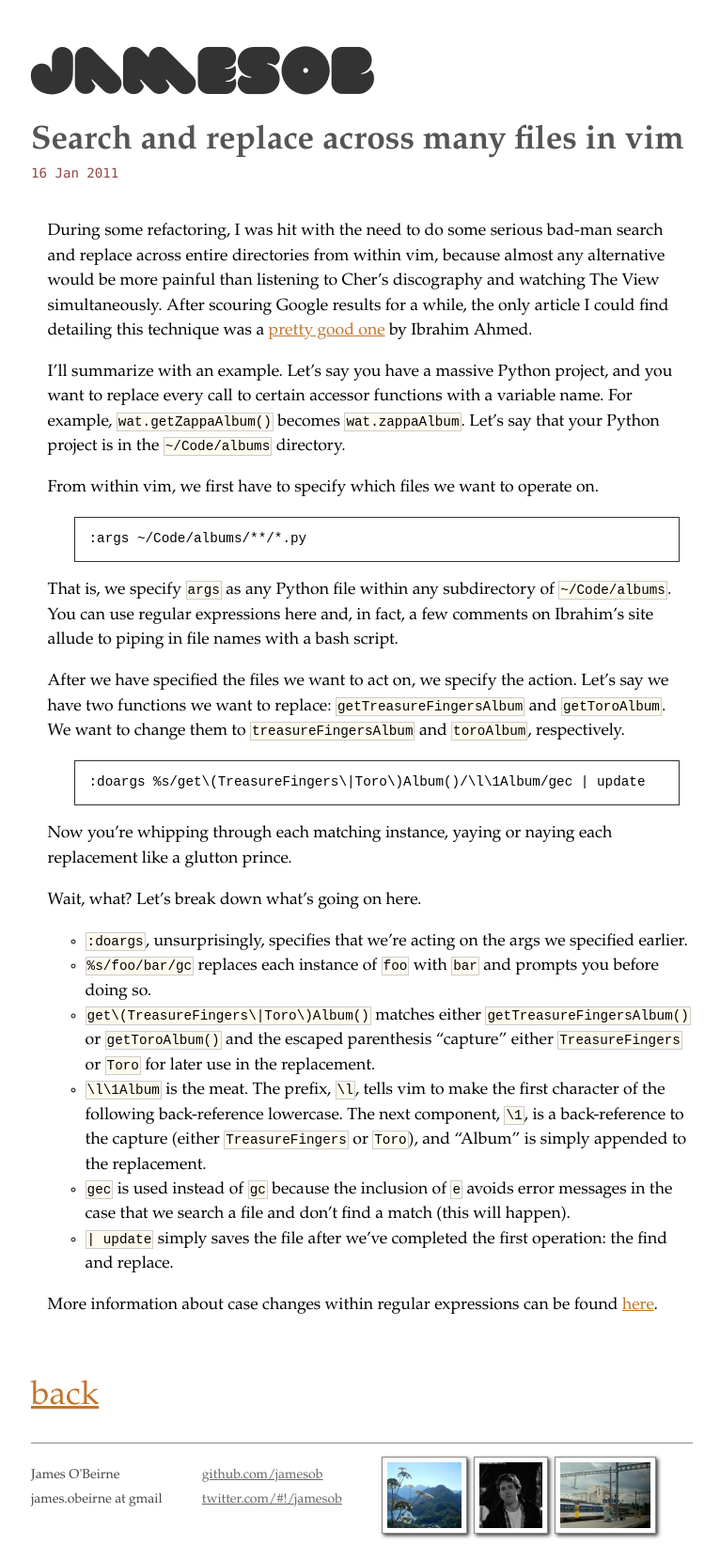
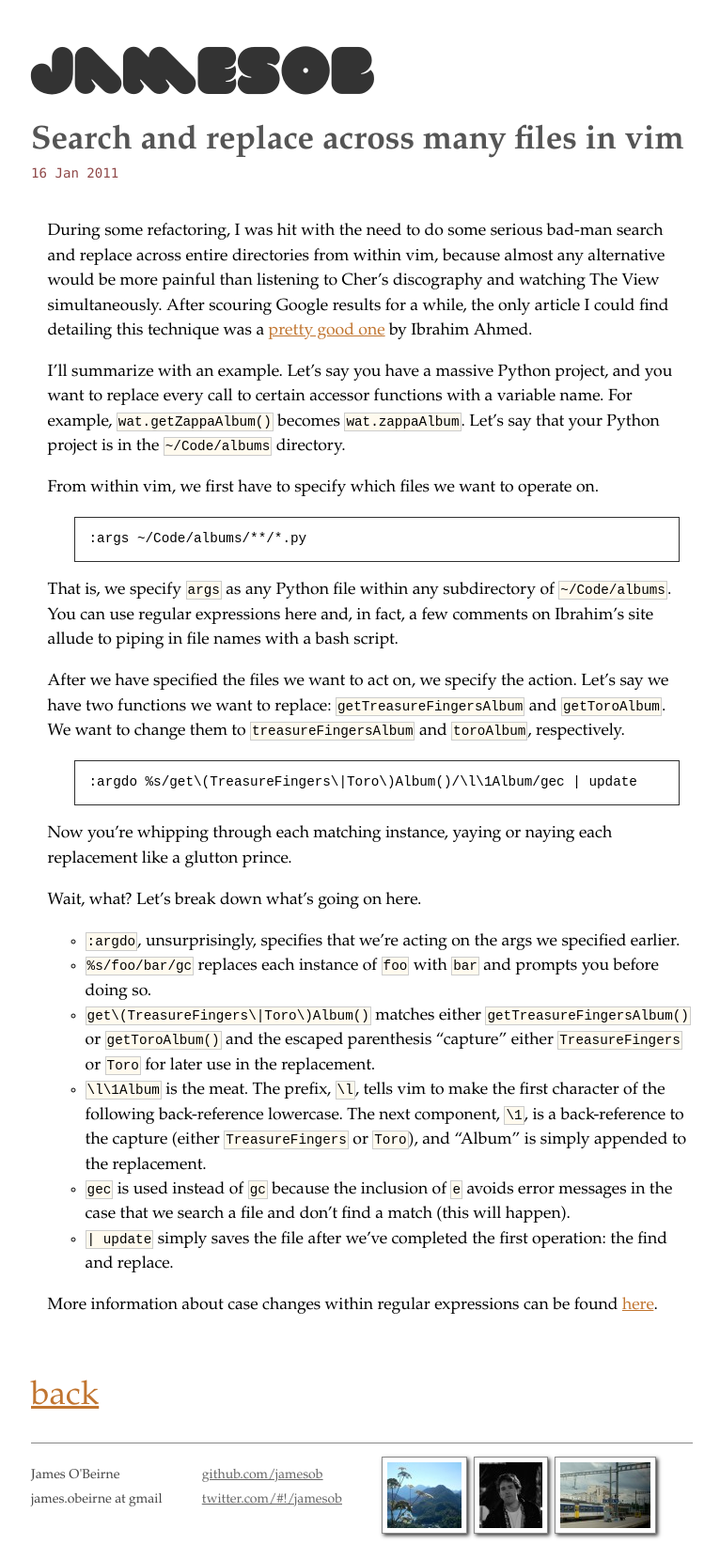
Before and after one commit to jamesob/jamesob.github.io, a Jekyll site: the page built from _posts/2011-01-16-vim-search-and-replace.md, in a window 1280 px wide. Shown: the whole page at 94% size, without its empty margins (255-1021 px from the left). Built offline with Jekyll 4.4.1, drawn with Linux system fonts in a browser that asks for light colours; comment, search, counter and statistics services are not loaded.

Commit message:
:doargs -> :argdo

```diff
--- a/_posts/2011-01-16-vim-search-and-replace.md
+++ b/_posts/2011-01-16-vim-search-and-replace.md
@@ -28,14 +28,14 @@ Let's say we have two functions we want to replace: `getTreasureFingersAlbum`
 and `getToroAlbum`. We want to change them to `treasureFingersAlbum` and
 `toroAlbum`, respectively.
 
-    :doargs %s/get\(TreasureFingers\|Toro\)Album()/\l\1Album/gec | update
+    :argdo %s/get\(TreasureFingers\|Toro\)Album()/\l\1Album/gec | update
 
 Now you're whipping through each matching instance, yaying or naying each
 replacement like a glutton prince.
 
 Wait, what? Let's break down what's going on here.
 
-- `:doargs`, unsurprisingly, specifies that we're acting on the args we
+- `:argdo`, unsurprisingly, specifies that we're acting on the args we
   specified earlier.
 - `%s/foo/bar/gc` replaces each instance of `foo` with `bar` and prompts you
   before doing so.
```
